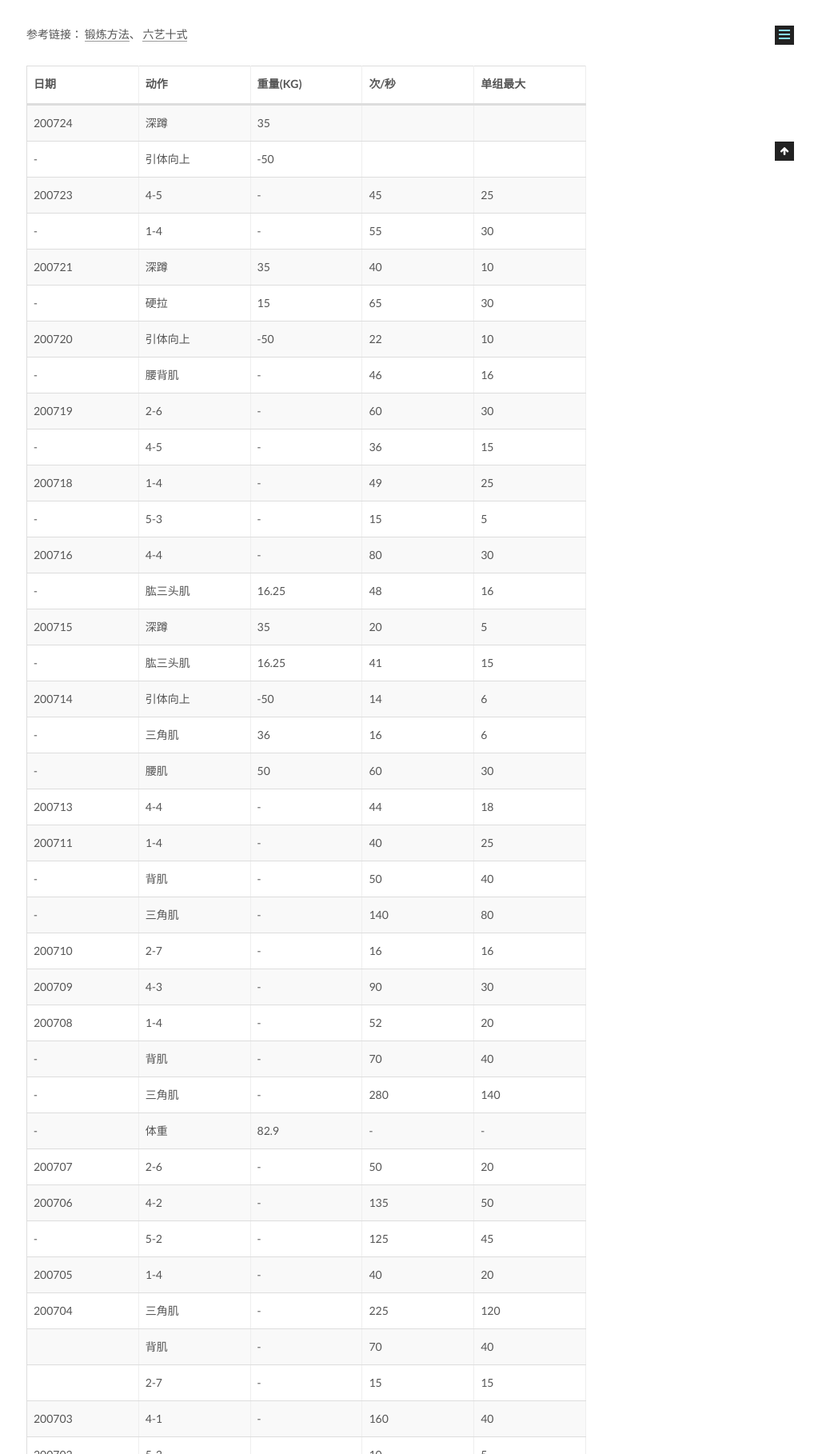
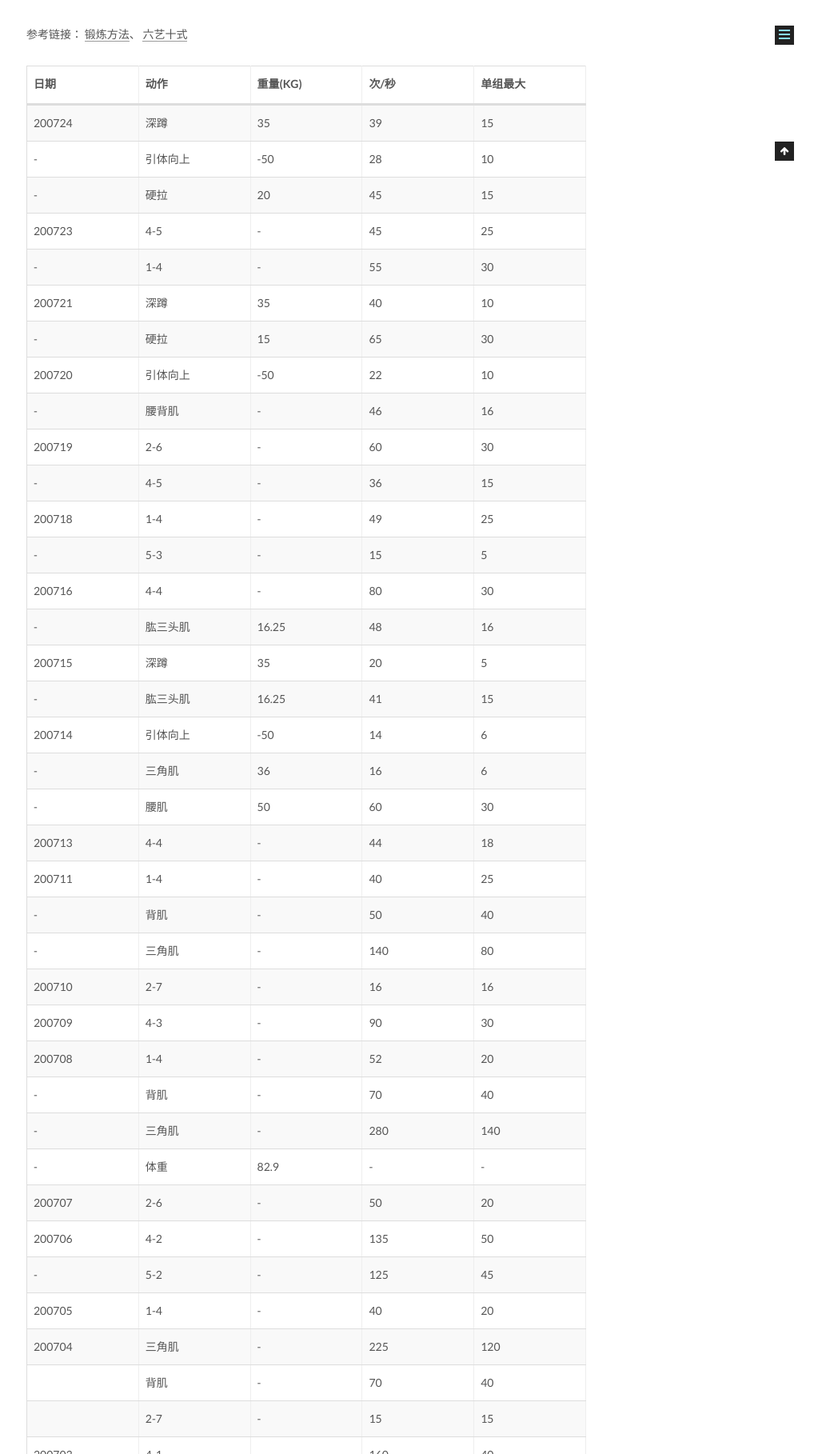
Before and after one commit to CodeHunter2006/CodeHunter2006.github.io, a Jekyll site: the page built from _posts/2020-06-01-Fitness_Record.md, in a window 1280 px wide, cut to the strip 799-2617 px from the top of the page. Shown: the whole strip at 80% size, without its empty margins (257-1280 px from the left). Built offline with Jekyll 4.4.1, drawn with Linux system fonts in a browser that asks for light colours.

Commit message:
[doc]: add contents.

```diff
--- a/_posts/2020-06-01-Fitness_Record.md
+++ b/_posts/2020-06-01-Fitness_Record.md
@@ -14,8 +14,9 @@ tags: Healthy
 
 | 日期   | 动作     | 重量(KG) | 次/秒 | 单组最大 |
 | ------ | -------- | -------- | ----- | -------- |
-| 200724 | 深蹲     | 35       |       |          |
-| -      | 引体向上 | -50      |       |          |
+| 200724 | 深蹲     | 35       | 39    | 15       |
+| -      | 引体向上 | -50      | 28    | 10       |
+| -      | 硬拉     | 20       | 45    | 15       |
 | 200723 | 4-5      | -        | 45    | 25       |
 | -      | 1-4      | -        | 55    | 30       |
 | 200721 | 深蹲     | 35       | 40    | 10       |
```
Also changed, not shown: _posts/2018-09-02-Linux_Shell_Command.md (+1 -0 lines).
